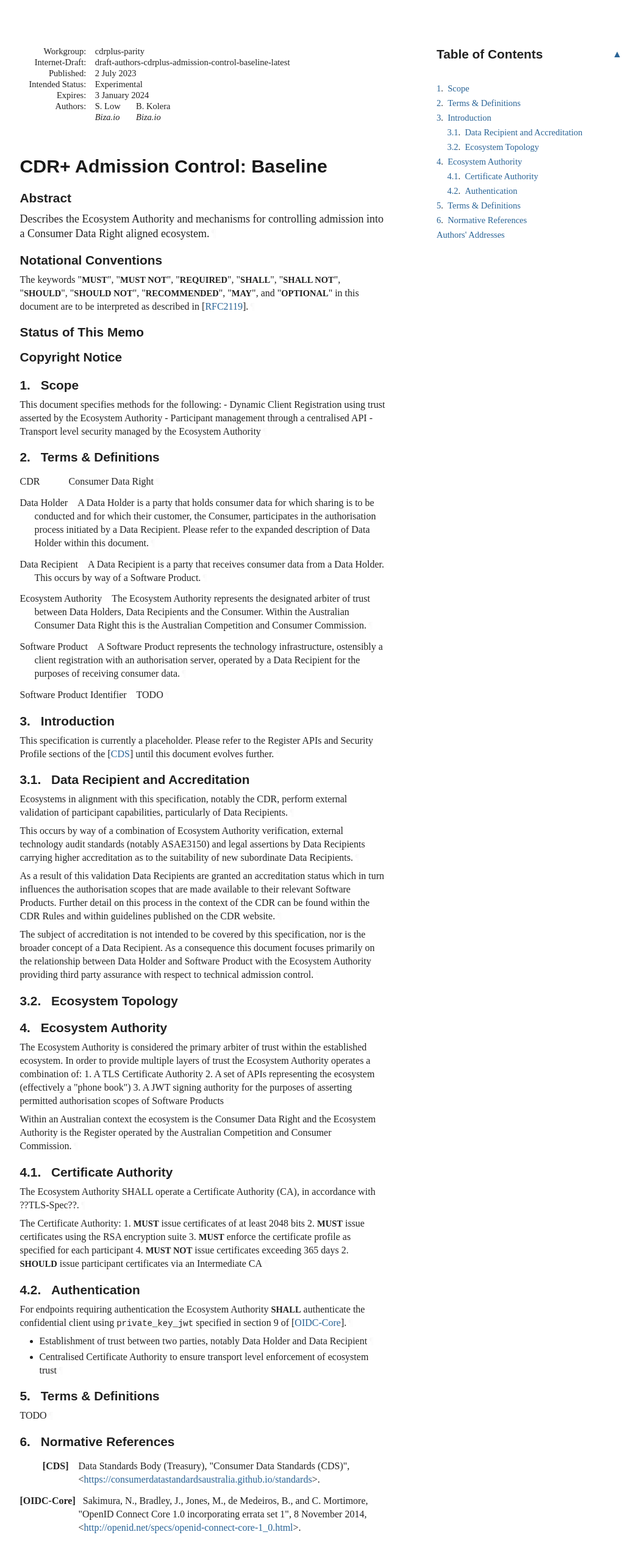
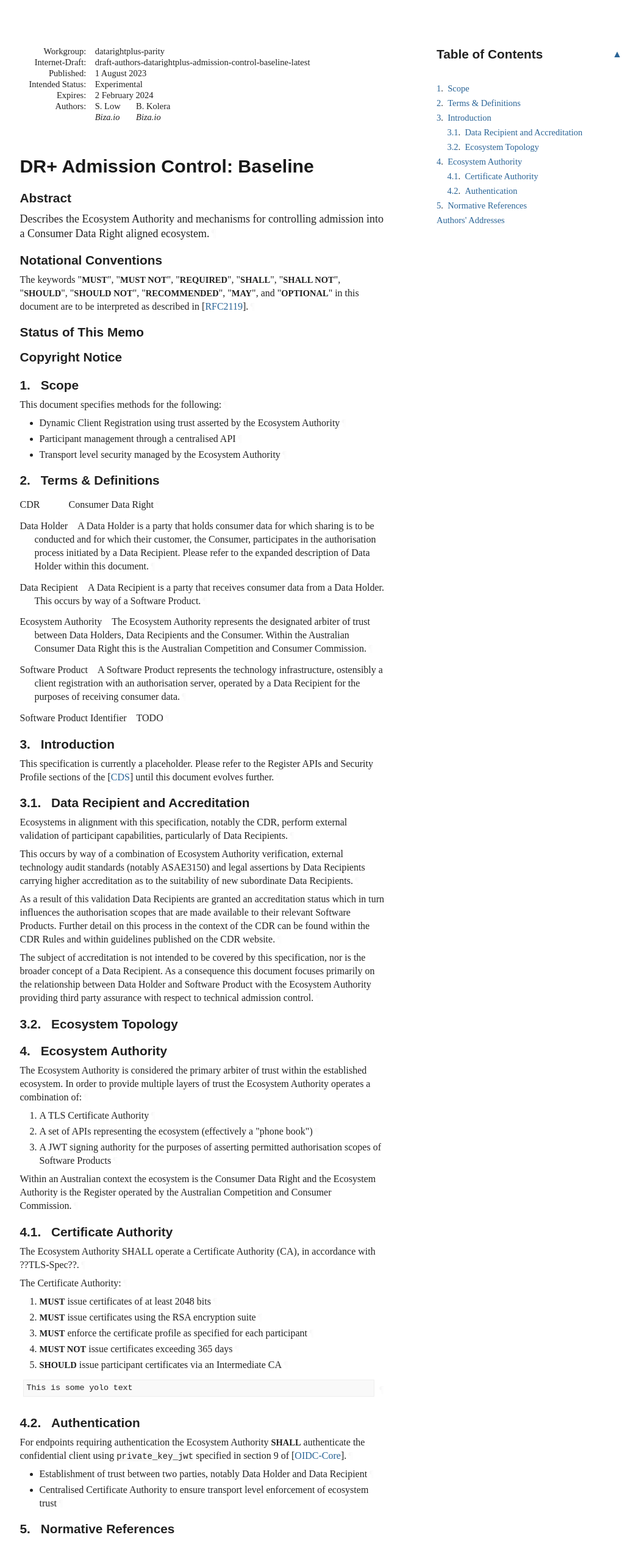
Before and after one commit to datarightplus/datarightplus-admission-control-baseline, a plain HTML site: page draft-authors-datarightplus-admission-control-baseline.html in a window 1280 px wide. Shown: the top 2531 px of the page at 61% size, without its empty margins (92-1140 px from the left). Drawn offline with Linux system fonts and the light colour scheme; a web font is replaced by a local one.

Commit message:
Script updating gh-pages from 2c1b6f6. [ci skip]

```diff
--- a/draft-authors-cdrplus-admission-control-baseline.html
+++ b/draft-authors-datarightplus-admission-control-baseline.html
@@ -4,14 +4,14 @@
 <meta charset="utf-8">
 <meta content="Common,Latin" name="scripts">
 <meta content="initial-scale=1.0" name="viewport">
-<title>CDR+ Admission Control: Baseline</title>
+<title>DR+ Admission Control: Baseline</title>
 <meta content="Stuart Low" name="author">
 <meta content="Ben Kolera" name="author">
 <meta content="
        Describes the Ecosystem Authority and mechanisms for controlling admission into a Consumer Data Right aligned ecosystem.
     " name="description">
 <meta content="xml2rfc 3.17.4" name="generator">
-<meta content="draft-authors-cdrplus-admission-control-baseline-latest" name="ietf.draft">
+<meta content="draft-authors-datarightplus-admission-control-baseline-latest" name="ietf.draft">
 <!-- Generator version information:
   xml2rfc 3.17.4
     Python 3.11.4
@@ -19,8 +19,8 @@
     google-i18n-address 3.1.0
     intervaltree 3.1.0
     Jinja2 3.1.2
-    lxml 4.9.2
-    platformdirs 3.8.0
+    lxml 4.9.3
+    platformdirs 3.9.1
     pycountry 22.3.5
     PyYAML 6.0
     requests 2.31.0
@@ -28,7 +28,7 @@
     six 1.16.0
     wcwidth 0.2.6
 -->
-<link href="draft-authors-cdrplus-admission-control-baseline.xml" rel="alternate" type="application/rfc+xml">
+<link href="draft-authors-datarightplus-admission-control-baseline.xml" rel="alternate" type="application/rfc+xml">
 <link href="#copyright" rel="license">
 <style type="text/css">@font-face {
   font-family: 'Lora';
@@ -1046,12 +1046,12 @@ svg :is([fill="white"], [fill^="#fff"]) {
 <table class="ears">
 <thead><tr>
 <td class="left">Internet-Draft</td>
-<td class="center">CDR+ Admission Control: Baseline</td>
-<td class="right">July 2023</td>
+<td class="center">DR+ Admission Control: Baseline</td>
+<td class="right">August 2023</td>
 </tr></thead>
 <tfoot><tr>
 <td class="left">Low &amp; Kolera</td>
-<td class="center">Expires 3 January 2024</td>
+<td class="center">Expires 2 February 2024</td>
 <td class="right">[Page]</td>
 </tr></tfoot>
 </table>
@@ -1059,17 +1059,17 @@ svg :is([fill="white"], [fill^="#fff"]) {
 <div id="internal-metadata" class="document-information">
 <dl id="identifiers">
 <dt class="label-workgroup">Workgroup:</dt>
-<dd class="workgroup">cdrplus-parity</dd>
+<dd class="workgroup">datarightplus-parity</dd>
 <dt class="label-internet-draft">Internet-Draft:</dt>
-<dd class="internet-draft">draft-authors-cdrplus-admission-control-baseline-latest</dd>
+<dd class="internet-draft">draft-authors-datarightplus-admission-control-baseline-latest</dd>
 <dt class="label-published">Published:</dt>
 <dd class="published">
-<time datetime="2023-07-02" class="published">2 July 2023</time>
+<time datetime="2023-08-01" class="published">1 August 2023</time>
     </dd>
 <dt class="label-intended-status">Intended Status:</dt>
 <dd class="intended-status">Experimental</dd>
 <dt class="label-expires">Expires:</dt>
-<dd class="expires"><time datetime="2024-01-03">3 January 2024</time></dd>
+<dd class="expires"><time datetime="2024-02-02">2 February 2024</time></dd>
 <dt class="label-authors">Authors:</dt>
 <dd class="authors">
 <div class="author">
@@ -1083,7 +1083,7 @@ svg :is([fill="white"], [fill^="#fff"]) {
 </dd>
 </dl>
 </div>
-<h1 id="title">CDR+ Admission Control: Baseline</h1>
+<h1 id="title">DR+ Admission Control: Baseline</h1>
 <section id="section-abstract">
       <h2 id="abstract"><a href="#abstract" class="selfRef">Abstract</a></h2>
 <p id="section-abstract-1">Describes the Ecosystem Authority and mechanisms for controlling admission into a Consumer Data Right aligned ecosystem.<a href="#section-abstract-1" class="pilcrow">¶</a></p>
@@ -1113,7 +1113,7 @@ svg :is([fill="white"], [fill^="#fff"]) {
         time. It is inappropriate to use Internet-Drafts as reference
         material or to cite them other than as "work in progress."<a href="#section-boilerplate.1-3" class="pilcrow">¶</a></p>
 <p id="section-boilerplate.1-4">
-        This Internet-Draft will expire on 3 January 2024.<a href="#section-boilerplate.1-4" class="pilcrow">¶</a></p>
+        This Internet-Draft will expire on 2 February 2024.<a href="#section-boilerplate.1-4" class="pilcrow">¶</a></p>
 </section>
 </div>
 <div id="copyright">
@@ -1171,13 +1171,10 @@ svg :is([fill="white"], [fill^="#fff"]) {
             </ul>
 </li>
           <li class="compact toc ulBare ulEmpty" id="section-toc.1-1.5">
-            <p id="section-toc.1-1.5.1"><a href="#section-5" class="auto internal xref">5</a>.  <a href="#name-terms-definitions-2" class="internal xref">Terms &amp; Definitions</a></p>
+            <p id="section-toc.1-1.5.1"><a href="#section-5" class="auto internal xref">5</a>.  <a href="#name-normative-references" class="internal xref">Normative References</a></p>
 </li>
           <li class="compact toc ulBare ulEmpty" id="section-toc.1-1.6">
-            <p id="section-toc.1-1.6.1"><a href="#section-6" class="auto internal xref">6</a>.  <a href="#name-normative-references" class="internal xref">Normative References</a></p>
-</li>
-          <li class="compact toc ulBare ulEmpty" id="section-toc.1-1.7">
-            <p id="section-toc.1-1.7.1"><a href="#appendix-A" class="auto internal xref"></a><a href="#name-authors-addresses" class="internal xref">Authors' Addresses</a></p>
+            <p id="section-toc.1-1.6.1"><a href="#appendix-A" class="auto internal xref"></a><a href="#name-authors-addresses" class="internal xref">Authors' Addresses</a></p>
 </li>
         </ul>
 </nav>
@@ -1188,10 +1185,15 @@ svg :is([fill="white"], [fill^="#fff"]) {
       <h2 id="name-scope">
 <a href="#section-1" class="section-number selfRef">1. </a><a href="#name-scope" class="section-name selfRef">Scope</a>
       </h2>
-<p id="section-1-1">This document specifies methods for the following:
-  - Dynamic Client Registration using trust asserted by the Ecosystem Authority
-  - Participant management through a centralised API
-  - Transport level security managed by the Ecosystem Authority<a href="#section-1-1" class="pilcrow">¶</a></p>
+<p id="section-1-1">This document specifies methods for the following:<a href="#section-1-1" class="pilcrow">¶</a></p>
+<ul class="normal">
+<li class="normal" id="section-1-2.1">Dynamic Client Registration using trust asserted by the Ecosystem Authority<a href="#section-1-2.1" class="pilcrow">¶</a>
+</li>
+        <li class="normal" id="section-1-2.2">Participant management through a centralised API<a href="#section-1-2.2" class="pilcrow">¶</a>
+</li>
+        <li class="normal" id="section-1-2.3">Transport level security managed by the Ecosystem Authority<a href="#section-1-2.3" class="pilcrow">¶</a>
+</li>
+      </ul>
 </section>
 </div>
 <div id="terms-definitions">
@@ -1258,23 +1260,44 @@ svg :is([fill="white"], [fill^="#fff"]) {
       <h2 id="name-ecosystem-authority">
 <a href="#section-4" class="section-number selfRef">4. </a><a href="#name-ecosystem-authority" class="section-name selfRef">Ecosystem Authority</a>
       </h2>
-<p id="section-4-1">The Ecosystem Authority is considered the primary arbiter of trust within the established ecosystem. In order to provide multiple layers of trust the Ecosystem Authority operates a combination of:
-1. A TLS Certificate Authority
-2. A set of APIs representing the ecosystem (effectively a "phone book")
-3. A JWT signing authority for the purposes of asserting permitted authorisation scopes of Software Products<a href="#section-4-1" class="pilcrow">¶</a></p>
-<p id="section-4-2">Within an Australian context the ecosystem is the Consumer Data Right and the Ecosystem Authority is the Register operated by the Australian Competition and Consumer Commission.<a href="#section-4-2" class="pilcrow">¶</a></p>
+<p id="section-4-1">The Ecosystem Authority is considered the primary arbiter of trust within the established ecosystem. In order to provide multiple layers of trust the Ecosystem Authority operates a combination of:<a href="#section-4-1" class="pilcrow">¶</a></p>
+<ol start="1" type="1" class="normal type-1" id="section-4-2">
+<li id="section-4-2.1">A TLS Certificate Authority<a href="#section-4-2.1" class="pilcrow">¶</a>
+</li>
+        <li id="section-4-2.2">A set of APIs representing the ecosystem (effectively a "phone book")<a href="#section-4-2.2" class="pilcrow">¶</a>
+</li>
+        <li id="section-4-2.3">A JWT signing authority for the purposes of asserting permitted authorisation scopes of Software Products<a href="#section-4-2.3" class="pilcrow">¶</a>
+</li>
+      </ol>
+<p id="section-4-3">Within an Australian context the ecosystem is the Consumer Data Right and the Ecosystem Authority is the Register operated by the Australian Competition and Consumer Commission.<a href="#section-4-3" class="pilcrow">¶</a></p>
 <div id="certificate-authority">
 <section id="section-4.1">
         <h3 id="name-certificate-authority">
 <a href="#section-4.1" class="section-number selfRef">4.1. </a><a href="#name-certificate-authority" class="section-name selfRef">Certificate Authority</a>
         </h3>
 <p id="section-4.1-1">The Ecosystem Authority SHALL operate a Certificate Authority (CA), in accordance with ??TLS-Spec??.<a href="#section-4.1-1" class="pilcrow">¶</a></p>
-<p id="section-4.1-2">The Certificate Authority:
-1. <span class="bcp14">MUST</span> issue certificates of at least 2048 bits
-2. <span class="bcp14">MUST</span> issue certificates using the RSA encryption suite
-3. <span class="bcp14">MUST</span> enforce the certificate profile as specified for each participant
-4. <span class="bcp14">MUST NOT</span> issue certificates exceeding 365 days
-2. <span class="bcp14">SHOULD</span> issue participant certificates via an Intermediate CA<a href="#section-4.1-2" class="pilcrow">¶</a></p>
+<p id="section-4.1-2">The Certificate Authority:<a href="#section-4.1-2" class="pilcrow">¶</a></p>
+<ol start="1" type="1" class="normal type-1" id="section-4.1-3">
+<li id="section-4.1-3.1">
+            <span class="bcp14">MUST</span> issue certificates of at least 2048 bits<a href="#section-4.1-3.1" class="pilcrow">¶</a>
+</li>
+          <li id="section-4.1-3.2">
+            <span class="bcp14">MUST</span> issue certificates using the RSA encryption suite<a href="#section-4.1-3.2" class="pilcrow">¶</a>
+</li>
+          <li id="section-4.1-3.3">
+            <span class="bcp14">MUST</span> enforce the certificate profile as specified for each participant<a href="#section-4.1-3.3" class="pilcrow">¶</a>
+</li>
+          <li id="section-4.1-3.4">
+            <span class="bcp14">MUST NOT</span> issue certificates exceeding 365 days<a href="#section-4.1-3.4" class="pilcrow">¶</a>
+</li>
+          <li id="section-4.1-3.5">
+            <span class="bcp14">SHOULD</span> issue participant certificates via an Intermediate CA<a href="#section-4.1-3.5" class="pilcrow">¶</a>
+</li>
+        </ol>
+<div class="lang-json sourcecode" id="section-4.1-4">
+<pre>This is some yolo text
+</pre><a href="#section-4.1-4" class="pilcrow">¶</a>
+</div>
 </section>
 </div>
 <div id="authentication">
@@ -1293,17 +1316,9 @@ svg :is([fill="white"], [fill^="#fff"]) {
 </div>
 </section>
 </div>
-<div id="terms-definitions-1">
 <section id="section-5">
-      <h2 id="name-terms-definitions-2">
-<a href="#section-5" class="section-number selfRef">5. </a><a href="#name-terms-definitions-2" class="section-name selfRef">Terms &amp; Definitions</a>
-      </h2>
-<p id="section-5-1">TODO<a href="#section-5-1" class="pilcrow">¶</a></p>
-</section>
-</div>
-<section id="section-6">
       <h2 id="name-normative-references">
-<a href="#section-6" class="section-number selfRef">6. </a><a href="#name-normative-references" class="section-name selfRef">Normative References</a>
+<a href="#section-5" class="section-number selfRef">5. </a><a href="#name-normative-references" class="section-name selfRef">Normative References</a>
       </h2>
 <dl class="references">
 <dt id="CDS">[CDS]</dt>
```
Also changed, not shown: index.html (+8 -8 lines), draft-authors-datarightplus-admission-control-baseline.txt.
